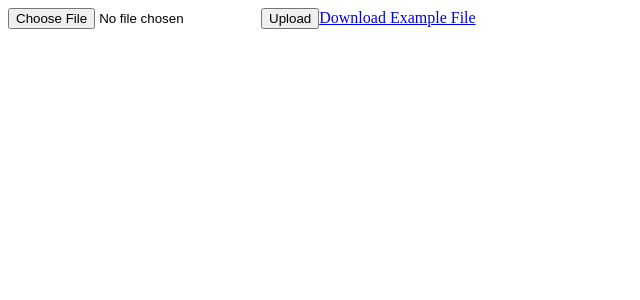
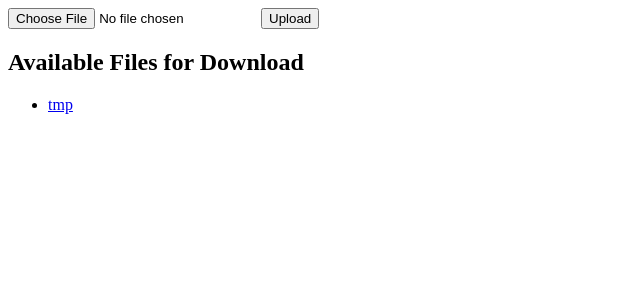
Before and after one commit to CodyKat/BlindCodingCat, a Next.js app: page / in a window 1280 px wide. Shown: the top 300 px of the page, without its empty margins (0-640 px from the left). Built offline with nearby package versions, Linux system fonts and the light colour scheme.

Commit message:
add files api change tsx -> js

```diff
--- /dev/null
+++ b/app/api/files/route.js
@@ -0,0 +1,15 @@
+import path from 'path';
+import fs from 'fs/promises';
+
+export async function GET() {
+  const directoryPath = path.join(process.cwd(), 'public/uploaded-files');
+
+  try {
+    const files = await fs.readdir(directoryPath);
+    return new Response(JSON.stringify(files), {
+      headers: { 'Content-Type': 'application/json' },
+    });
+  } catch (err) {
+    return new Response('Failed to read directory', { status: 500 });
+  }
+}
--- /dev/null
+++ b/app/page.js
@@ -0,0 +1,60 @@
+'use client';
+import { useState, useEffect } from 'react';
+
+export default function Home() {
+  const [file, setFile] = useState(null);
+  const [fileList, setFileList] = useState([]);
+
+  useEffect(() => {
+    // 서버에서 파일 목록을 가져옴
+    const fetchFileList = async () => {
+      const response = await fetch('/api/files');
+      const data = await response.json();
+      setFileList(data);
+    };
+
+    fetchFileList();
+  }, []);
+
+  const handleFileChange = (e) => {
+    setFile(e.target.files[0]);
+  };
+
+  const handleUpload = async () => {
+    const formData = new FormData();
+    formData.append('file', file);
+
+    const response = await fetch('/api/upload', {
+      method: 'POST',
+      body: formData,
+    });
+
+    if (response.ok) {
+      alert('File uploaded successfully!');
+      // 파일 업로드 후 목록 새로고침
+      const updatedResponse = await fetch('/api/files');
+      const updatedData = await updatedResponse.json();
+      setFileList(updatedData);
+    } else {
+      alert('File upload failed.');
+    }
+  };
+
+  return (
+    <div>
+      <input type="file" onChange={handleFileChange} />
+      <button onClick={handleUpload}>Upload</button>
+
+      <h2>Available Files for Download</h2>
+      <ul>
+        {fileList.map((filename, index) => (
+          <li key={index}>
+            <a href={`/api/download?filename=${filename}`} download>
+              {filename}
+            </a>
+          </li>
+        ))}
+      </ul>
+    </div>
+  );
+}
--- a/app/page.tsx
+++ /dev/null
@@ -1,36 +0,0 @@
-'use client';
-import { useState } from 'react';
-
-export default function Home() {
-  const [file, setFile] = useState(null);
-
-  const handleFileChange = (e) => {
-    setFile(e.target.files[0]);
-  };
-
-  const handleUpload = async () => {
-    const formData = new FormData();
-    formData.append('file', file);
-
-    const response = await fetch('/api/upload', {
-      method: 'POST',
-      body: formData,
-    });
-
-    if (response.ok) {
-      alert('File uploaded successfully!');
-    } else {
-      alert('File upload failed.');
-    }
-  };
-
-  return (
-    <div>
-      <input type="file" onChange={handleFileChange} />
-      <button onClick={handleUpload}>Upload</button>
-      <a href="/api/download?filename=example.txt" download>
-        Download Example File
-      </a>
-    </div>
-  );
-}
```
